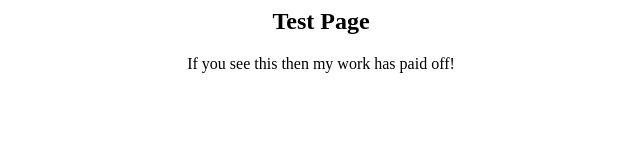
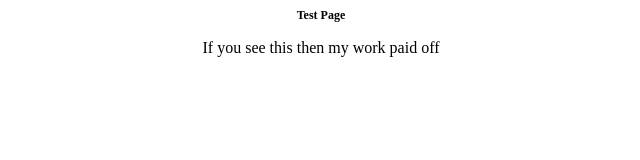
Before and after one commit to schoolivate/frontend, a plain HTML site: page public/index.html in a window 1280 px wide. Shown: the whole page, without its empty margins (319-959 px from the left). Drawn offline with Linux system fonts and the light colour scheme.

Commit message:
U r good, i'm good, we all good public/index.html

```diff
--- a/public/index.html
+++ b/public/index.html
@@ -1,15 +1,18 @@
 <html>
   <head>
     <title>Schoolivate - Home</title>
+    <style>
+        h2{
+            font-size: 12px;
+            border: 12px;
+            border-radius: 8px;
+        }
+    </style>
   </head>
   <body>
     <center>
-      <h2>Test Page</h2>
-      <p>If you see this then my work has paid off!</p>
+        <h2>Test Page</h2>
+        <p>If you see this then my work paid off</p>
     </center>
-    <script src="test2.js"></script>
-    <script>
-
-    </script>
   </body>
 </html>
```
